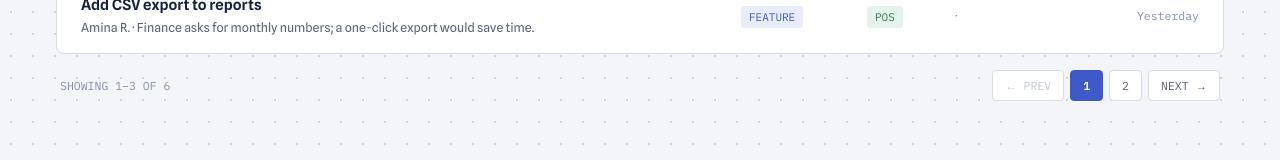
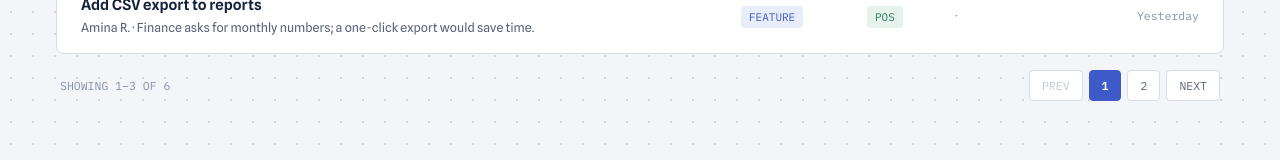
Before and after one commit to craftznora/cloudPulse, a Next.js app: page /feedback in a window 1280 px wide. Shown: the part 483-643 px from the top of the page. Built offline with nearby package versions, Linux system fonts and the light colour scheme.

Commit message:
Simplify Cognito notes and remove trailing navigation arrows

```diff
--- a/app/feedback/page.jsx
+++ b/app/feedback/page.jsx
@@ -341,7 +341,7 @@ export default function FeedbackPage() {
                   : "border-line bg-white text-muted hover:border-brand cursor-pointer"
               }`}
             >
-              ← PREV
+              PREV
             </button>
 
             {Array.from({ length: totalPages }, (_, idx) => {
@@ -370,7 +370,7 @@ export default function FeedbackPage() {
                   : "border-line bg-white text-muted hover:border-brand cursor-pointer"
               }`}
             >
-              NEXT →
+              NEXT
             </button>
           </div>
         </div>
--- a/app/page.jsx
+++ b/app/page.jsx
@@ -146,7 +146,7 @@ export default function HomePage() {
               RECENT FEEDBACK · NEWEST FIRST
             </span>
             <Link href="/feedback" className="text-[13.5px] font-semibold text-brand">
-              View all →
+              View all
             </Link>
           </div>
         </Reveal>
--- a/app/signin/page.jsx
+++ b/app/signin/page.jsx
@@ -106,7 +106,7 @@ export default function SignInPage() {
           </div>
         </form>
 
-        <CognitoNote text="AUTH BY AMAZON COGNITO · SESSION TOKEN AUTO-REFRESHES" />
+        <CognitoNote text="Secured by Amazon Cognito with automatic session management." />
       </div>
     </div>
   );
--- a/app/signup/page.jsx
+++ b/app/signup/page.jsx
@@ -309,8 +309,8 @@ export default function SignUpPage() {
         <CognitoNote
           text={
             step === 1
-              ? "PASSWORDS HANDLED BY AMAZON COGNITO · NEVER STORED BY THE APP"
-              : "CODE ISSUED BY AMAZON COGNITO"
+              ? "Passwords are secured by Amazon Cognito and never stored by this app."
+              : "Verification codes are issued by Amazon Cognito."
           }
         />
       </div>
```
